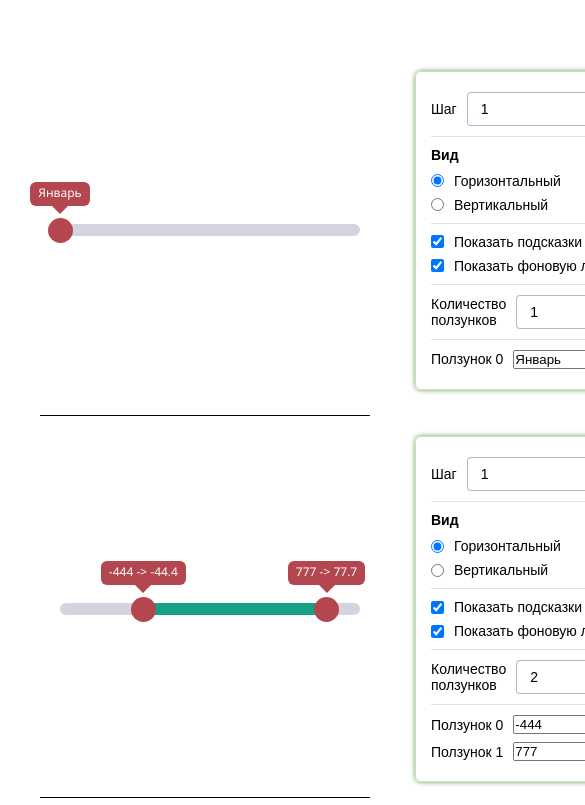
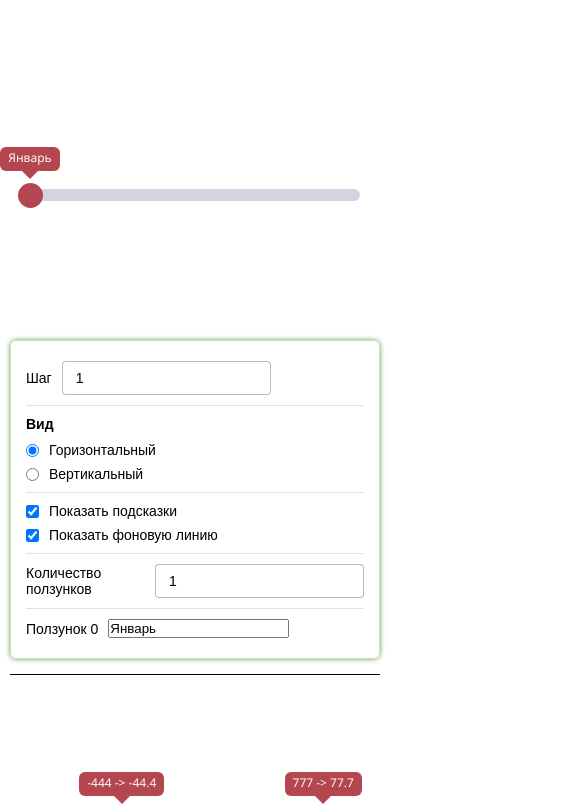
Before and after one commit to SergeyVN94/slider, a website built with webpack: page src/index.pug in a window 390 px wide. Shown: the top 805 px of the page, 585 px wide, since content can reach past the window. Built offline with nearby package versions, Linux system fonts and the light colour scheme.

Commit message:
Added adaptability in the demo-panel.

```diff
--- a/src/desktop.blocks/demo-panel/demo-panel.scss
+++ b/src/desktop.blocks/demo-panel/demo-panel.scss
@@ -3,34 +3,44 @@ $slider-size: 340px;
 
 .demo-panel {
   width: 100%;
-  max-width: $panel-size;
-  max-width: $panel-size;
   padding-bottom: 15px;
   box-sizing: border-box;
   display: flex;
+  flex: auto;
   flex-direction: row;
+  flex-wrap: nowrap;
   justify-content: flex-start;
   align-items: center;
   border-bottom: 1px solid #000;
 
+  @media (max-width: 650px) {
+    flex-wrap: wrap;
+    justify-content: center;
+    align-items: flex-start;
+  }
+
   &__slider {
-    width: $slider-size;
-    height: $slider-size;
-    min-width: $slider-size;
-    min-height: $slider-size;
-    padding: 20px;
+    width: 100%;
+    min-height: 250px;
+    margin: 20px;
     display: -webkit-box;
     display: -ms-flexbox;
     display: flex;
+    flex: auto;
     -webkit-box-align: center;
     -ms-flex-align: center;
     align-items: center;
     -webkit-box-pack: center;
     -ms-flex-pack: center;
     justify-content: center;
+    position: relative;
   }
 
   &__config-panel {
     margin-left: 35px;
+
+    @media (max-width: 540px) {
+      margin-left: 0;
+    }
   }
 }
--- a/src/index.scss
+++ b/src/index.scss
@@ -12,7 +12,7 @@ html {
 .page {
   width: 100%;
   margin: 0;
-  padding: 50px 0px 0px 20px;
+  padding: 50px 20px;
   display: -webkit-box;
   display: flex;
   -webkit-box-orient: vertical;
@@ -20,8 +20,16 @@ html {
   flex-direction: column;
   box-sizing: border-box;
 
+  @media (max-width: 540px) {
+    padding: 50px 10px;
+  }
+
   &__demo-panel {
-    margin: 10px 20px;
+    margin: 10px 5px;
     box-sizing: border-box;
+
+    @media (max-width: 540px) {
+      margin: 0;
+    }
   }
 }
```
